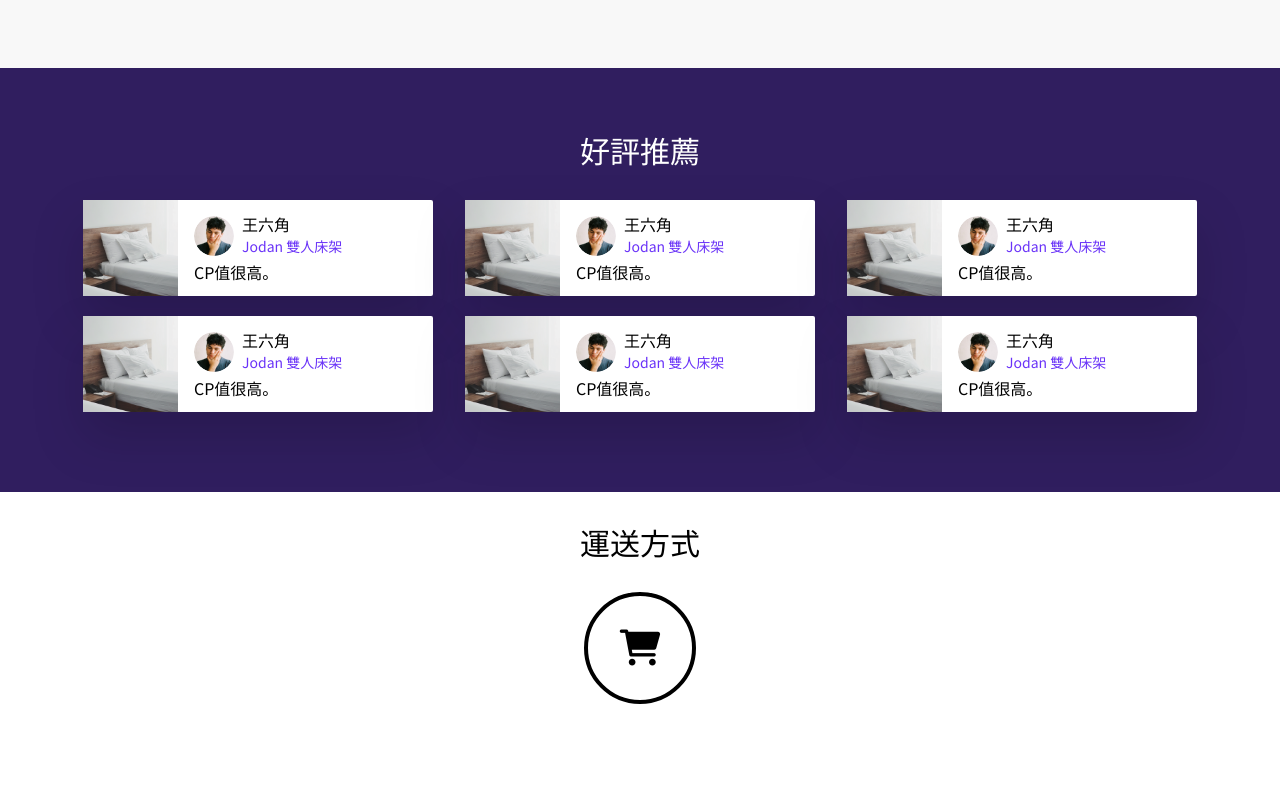
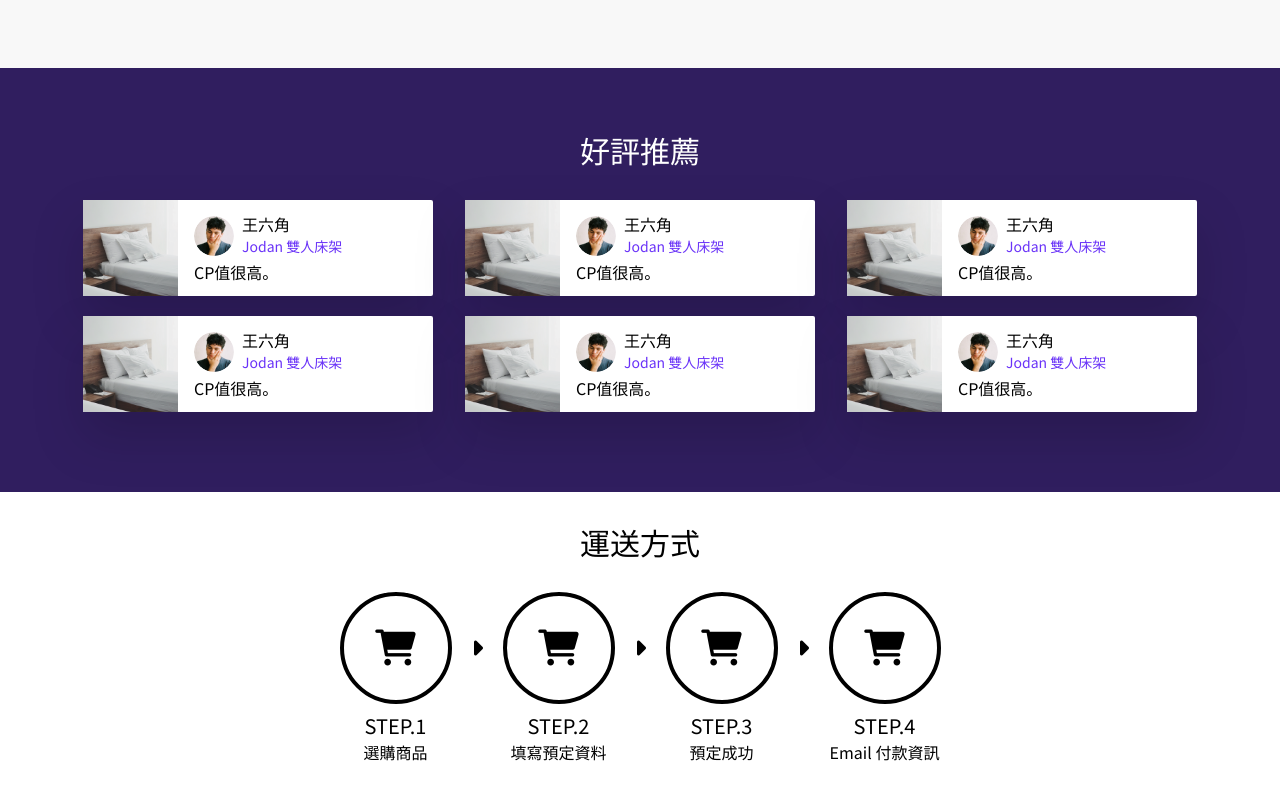
Before and after one commit to todelusion/Vanilla-JS-woworoom, a website: page src/index.html in a window 1280 px wide. Shown: the part 1440-2240 px from the top of the page. Drawn offline with nearby package versions, Linux system fonts and the light colour scheme; files that its build step writes are made by us from their sources; a web font is replaced by a local one.

Commit message:
f/transport

```diff
--- a/src/index.html
+++ b/src/index.html
@@ -229,20 +229,46 @@
     </section>
     <section class="flex flex-col items-center pt-8 pb-20">
       <h2 class="mb-8 text-3xl">運送方式</h2>
-      <ul class="flex">
-        <li>
+      <ul class="flex w-1/2 justify-evenly">
+        <li class="text-center">
           <div
-            class="flex h-28 w-28 items-center justify-center rounded-full border-4 border-black"
+            class="flex h-28 w-28 mb-2 items-center justify-center rounded-full border-4 border-black"
           >
             <i class="fa-solid fa-cart-shopping text-4xl"></i>
           </div>
+          <p class="text-xl">STEP.1</p>
+          <p>選購商品</p>
         </li>
-        <li></li>
-        <li></li>
-        <li></li>
-        <li></li>
-        <li></li>
-        <li></li>
+        <li class="h-28 flex items-center"><i class="fa-solid fa-caret-right text-2xl"></i></li>
+        <li class="text-center">
+          <div
+            class="flex h-28 w-28 mb-2 items-center justify-center rounded-full border-4 border-black"
+          >
+            <i class="fa-solid fa-cart-shopping text-4xl"></i>
+          </div>
+          <p class="text-xl">STEP.2</p>
+          <p>填寫預定資料</p>
+        </li>
+        <li class="h-28 flex items-center"><i class="fa-solid fa-caret-right text-2xl"></i></li>
+        <li class="text-center">
+          <div
+            class="flex h-28 w-28 mb-2 items-center justify-center rounded-full border-4 border-black"
+          >
+            <i class="fa-solid fa-cart-shopping text-4xl"></i>
+          </div>
+          <p class="text-xl">STEP.3</p>
+          <p>預定成功</p>
+        </li>
+        <li class="h-28 flex items-center"><i class="fa-solid fa-caret-right text-2xl"></i></li>
+        <li class="text-center">
+          <div
+            class="flex h-28 w-28 mb-2 items-center justify-center rounded-full border-4 border-black"
+          >
+            <i class="fa-solid fa-cart-shopping text-4xl"></i>
+          </div>
+          <p class="text-xl">STEP.4</p>
+          <p>Email 付款資訊</p>
+        </li>
       </ul>
     </section>
   </body>
```
